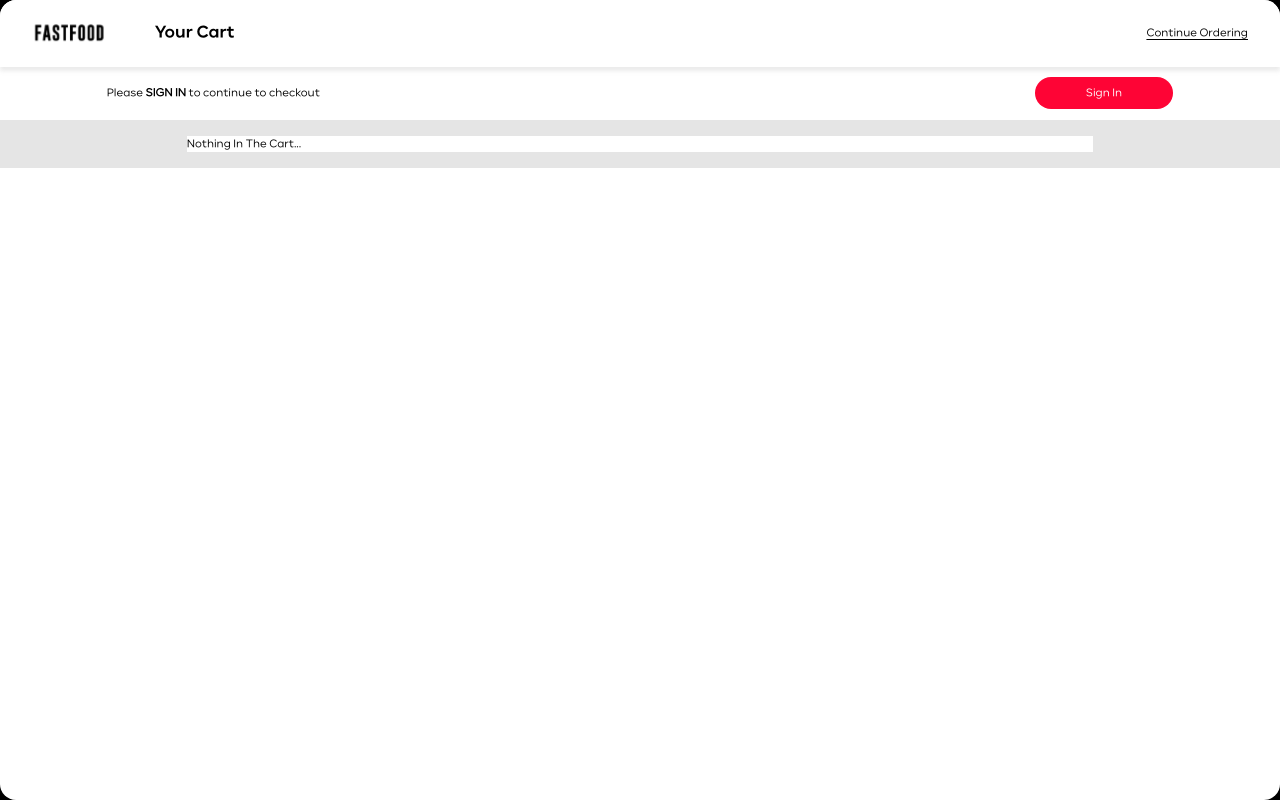
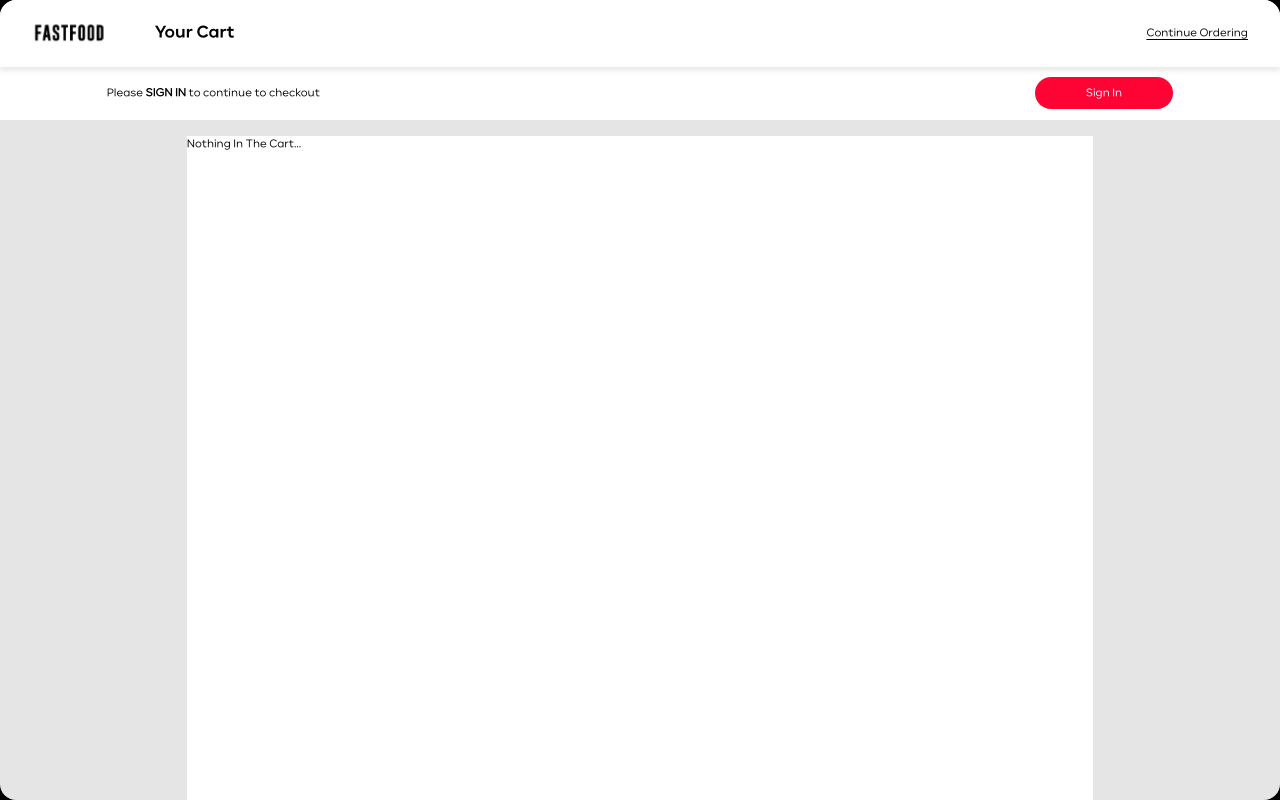
Before and after one commit to ibyteinfomatics/fast-food, a Next.js app: page /cart in a window 1280 px wide. Built offline with nearby package versions, Linux system fonts and the light colour scheme.

Commit message:
Crat View CSS

```diff
--- a/components/Header/Header.js
+++ b/components/Header/Header.js
@@ -202,7 +202,7 @@ if (response.success) {
                        height="50px"
                      /> */}
 
-                          <a><p>{count}</p><svg width="20" height="20" viewBox="0 0 328.997 329.146"><path id="icons8_shopping_cart_1" d="M57.147,2,1,2.285l.161,32.908,34.065-.161L89.445,165.091l-19.7,31.495C55.95,218.613,72.724,248.872,98.7,248.872H297.113V215.964H98.7c-1.831,0-2.042-.36-1.061-1.928l19.346-30.98H239.878a32.9,32.9,0,0,0,28.762-16.936L327.9,59.393a16.431,16.431,0,0,0-14.366-24.424H70.87Zm42.517,263.33a32.908,32.908,0,1,0,32.908,32.908A32.908,32.908,0,0,0,99.664,265.326Zm164.541,0a32.908,32.908,0,1,0,32.908,32.908A32.908,32.908,0,0,0,264.205,265.326Z" transform="translate(-1.004 -1.996)" fill="#fff"></path></svg> &nbsp;<span>${cartPrice}</span></a>
+                          <a><p className="cartItem">{count}</p><svg width="20" height="20" viewBox="0 0 328.997 329.146"><path id="icons8_shopping_cart_1" d="M57.147,2,1,2.285l.161,32.908,34.065-.161L89.445,165.091l-19.7,31.495C55.95,218.613,72.724,248.872,98.7,248.872H297.113V215.964H98.7c-1.831,0-2.042-.36-1.061-1.928l19.346-30.98H239.878a32.9,32.9,0,0,0,28.762-16.936L327.9,59.393a16.431,16.431,0,0,0-14.366-24.424H70.87Zm42.517,263.33a32.908,32.908,0,1,0,32.908,32.908A32.908,32.908,0,0,0,99.664,265.326Zm164.541,0a32.908,32.908,0,1,0,32.908,32.908A32.908,32.908,0,0,0,264.205,265.326Z" transform="translate(-1.004 -1.996)" fill="#fff"></path></svg> &nbsp;<span>${cartPrice}</span></a>
                         </Link>
                       </div>
                     {isToken != "" ? (
--- a/pages/cart.js
+++ b/pages/cart.js
@@ -266,7 +266,7 @@ export default function CartView() {
             <Header />
 
             {/* Cart view */}
-            <div className='cart__wrapper'>
+            <div className='cart__wrapper show--item--table'>
                 {!token &&
                 <div className='notlogged--in'>
                     <span>
@@ -286,6 +286,7 @@ export default function CartView() {
                 }
                 {!loading &&
                 <div className='cart--table'>
+                    <div className='table--scroll'>
                         {cartListing.length > 0 ?
                         <table>
                             <tbody></tbody>
@@ -472,6 +473,7 @@ export default function CartView() {
                         <p>Nothing In The Cart...</p>
                         }
                     </div>
+                </div>
                 }
             </div>
         </React.Fragment>
--- a/styles/globals.css
+++ b/styles/globals.css
@@ -446,7 +446,7 @@ a{
 }
 
 .add--order {
-  @apply flex items-center gap-6;
+  @apply flex items-center gap-6 relative;
 }
 .menu__srch{
   @apply hidden;
@@ -1771,3 +1771,37 @@ ul.pagination li {
 .pagination>li>a {
     border: 1px solid #E1E1E1;
 }
+.cartItem {
+  @apply w-6 h-6 absolute flex items-center justify-center;
+  background: #FE0435;
+  border-radius: 50%;
+  top: 0.25rem;
+  left: 3rem;
+  font-size: 0.65rem;
+}
+.cart__wrapper.show--item--table .cart--table .table--scroll{
+  overflow-y: auto;
+  height: calc(100vh - 13.5rem);
+}
+.cart__wrapper.show--item--table .cart--table .table--scroll tr:last-child {
+  position: sticky;
+  bottom: 0;
+  max-width: 78.85%;
+  width: 100%;
+  box-shadow: 0px 4px 4px rgba(177, 177, 177, 0.25);
+}
+.cart__wrapper.show--item--table .cart--table .table--scroll tr:last-child td {
+  width: 83rem;
+}
+.cart__wrapper.show--item--table, .cart__wrapper.show--item--table .cart--table{
+  @apply h-full;
+}
+.cart__wrapper.show--item--table .cart--table .table--scroll::-webkit-scrollbar-thumb {
+  background: #FE0435;
+  @apply block;
+}
+.cart__wrapper.show--item--table .cart--table .table--scroll::-webkit-scrollbar {
+  width: 0.175rem;
+  background: #5e5c5c;
+  @apply block;
+}
```
Lines whose indentation alone changed are shown as unchanged.
